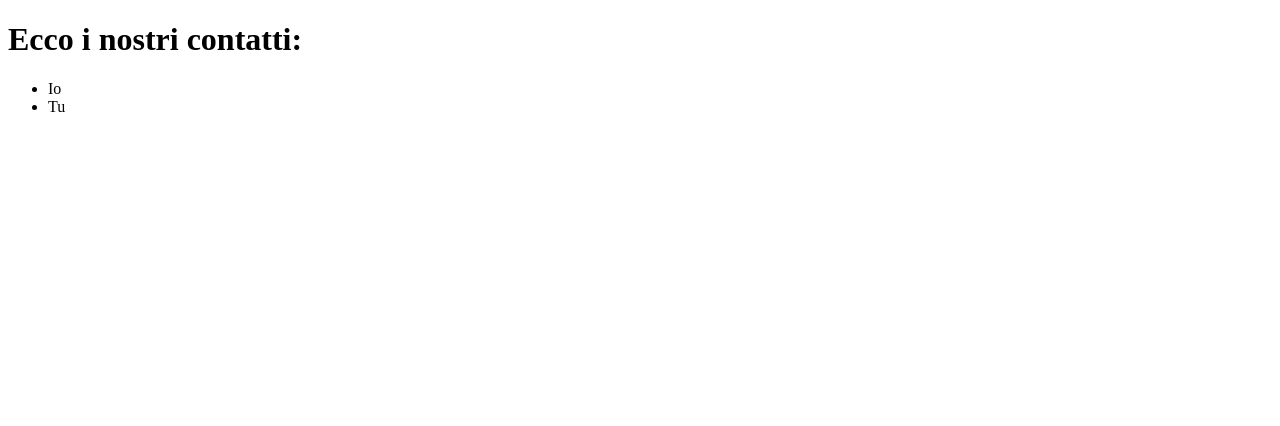
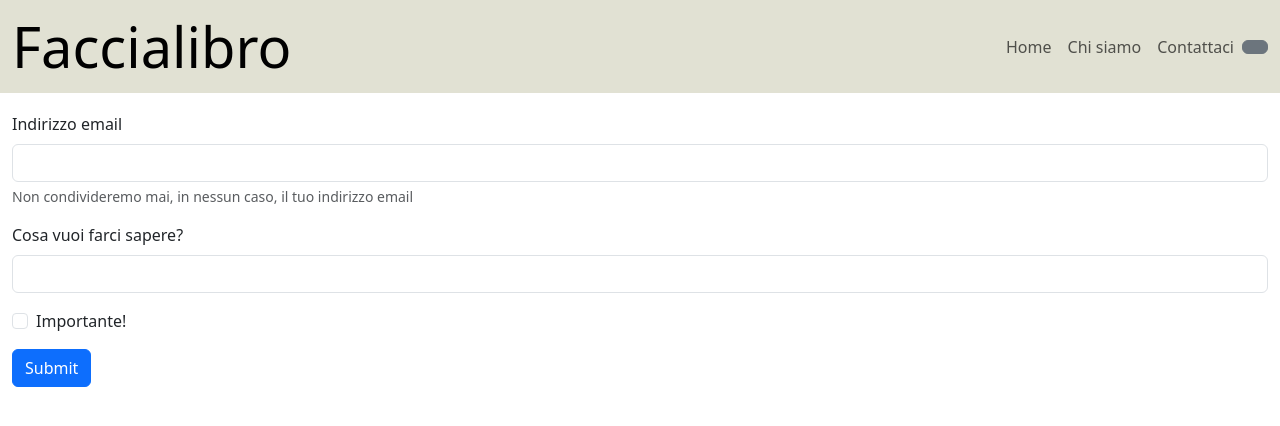
Before and after one commit to nMaax/iaw-workspace, a Flask app: page /contacts in a window 1280 px wide. Shown: the top 426 px of the page. Run offline with Flask 2, Linux system fonts and the light colour scheme; some libraries are stand-ins or nearby versions.

Commit message:
Defined contacts.html with a form

```diff
--- a/templates/contacts.html
+++ b/templates/contacts.html
@@ -1,16 +1,22 @@
-<!DOCTYPE html>
-<html lang="en">
-<head>
-    <meta charset="UTF-8">
-    <meta http-equiv="X-UA-Compatible" content="IE=edge">
-    <meta name="viewport" content="width=device-width, initial-scale=1.0">
-    <title>Document</title>
-</head>
-<body>
-    <h1>Ecco i nostri contatti:</h1>
-    <ul>
-        <li> Io </li>
-        <li> Tu </li>
-    </ul>
-</body>
-</html>
+{% extends 'base.html' %}
+
+{% block content %}
+
+<form class="my-3 py-3">
+    <div class="mb-3">
+      <label for="exampleInputEmail1" class="form-label">Indirizzo email</label>
+      <input type="email" class="form-control" id="exampleInputEmail1" aria-describedby="emailHelp">
+      <div id="emailHelp" class="form-text">Non condivideremo mai, in nessun caso, il tuo indirizzo email</div>
+    </div>
+    <div class="mb-3">
+      <label for="exampleInputMessage" class="form-label">Cosa vuoi farci sapere?</label>
+      <input type="text" class="form-control" id="exampleInputMessage">
+    </div>
+    <div class="mb-3 form-check">
+      <input type="checkbox" class="form-check-input" id="exampleCheck1">
+      <label class="form-check-label" for="exampleCheck1">Importante!</label>
+    </div>
+    <button type="submit" class="btn btn-primary">Submit</button>
+</form>
+
+{% endblock %}
```
